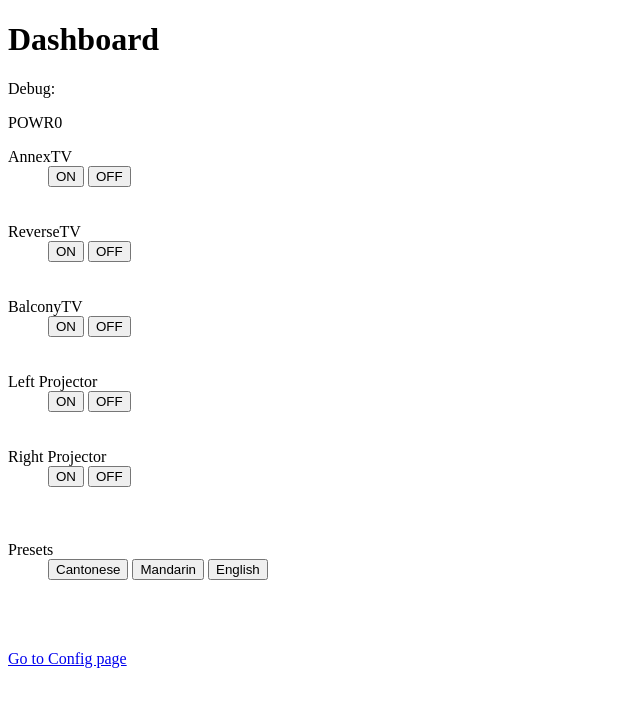
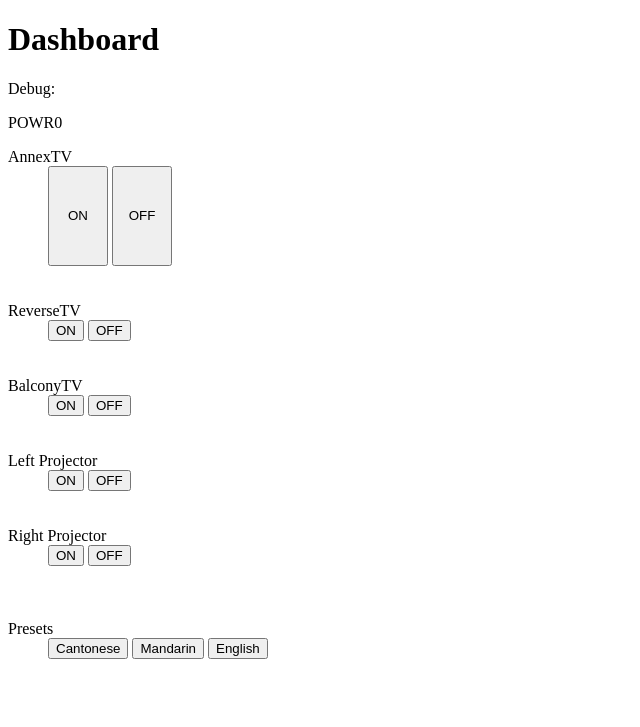
Before and after one commit to andrewngai/TVProjRemoteServer, a Flask app: page / in a window 1280 px wide. Shown: the top 727 px of the page, without its empty margins (0-640 px from the left). Run offline with Flask 2, Linux system fonts and the light colour scheme; parts of the project's set-up code (start-up, migrations or seed data) failed here and were passed over.

Commit message:
Formatting

```diff
--- a/templates/dashboard.html
+++ b/templates/dashboard.html
@@ -17,8 +17,8 @@ Debug:<p id="text">
 <dl>
 <dt>AnnexTV</dt>
 <dd>
-<button onclick="sendCommand('SHARP','ON', '0')">ON</button>
-<button onclick="sendCommand('SHARP','OFF', '0')">OFF</button>
+<button style="width:60px;height:100px;onclick="sendCommand('SHARP','ON', '0')">ON</button>
+<button style="width:60px;height:100px;onclick="sendCommand('SHARP','OFF', '0')">OFF</button>
 </dd>
 
 <br>
```
